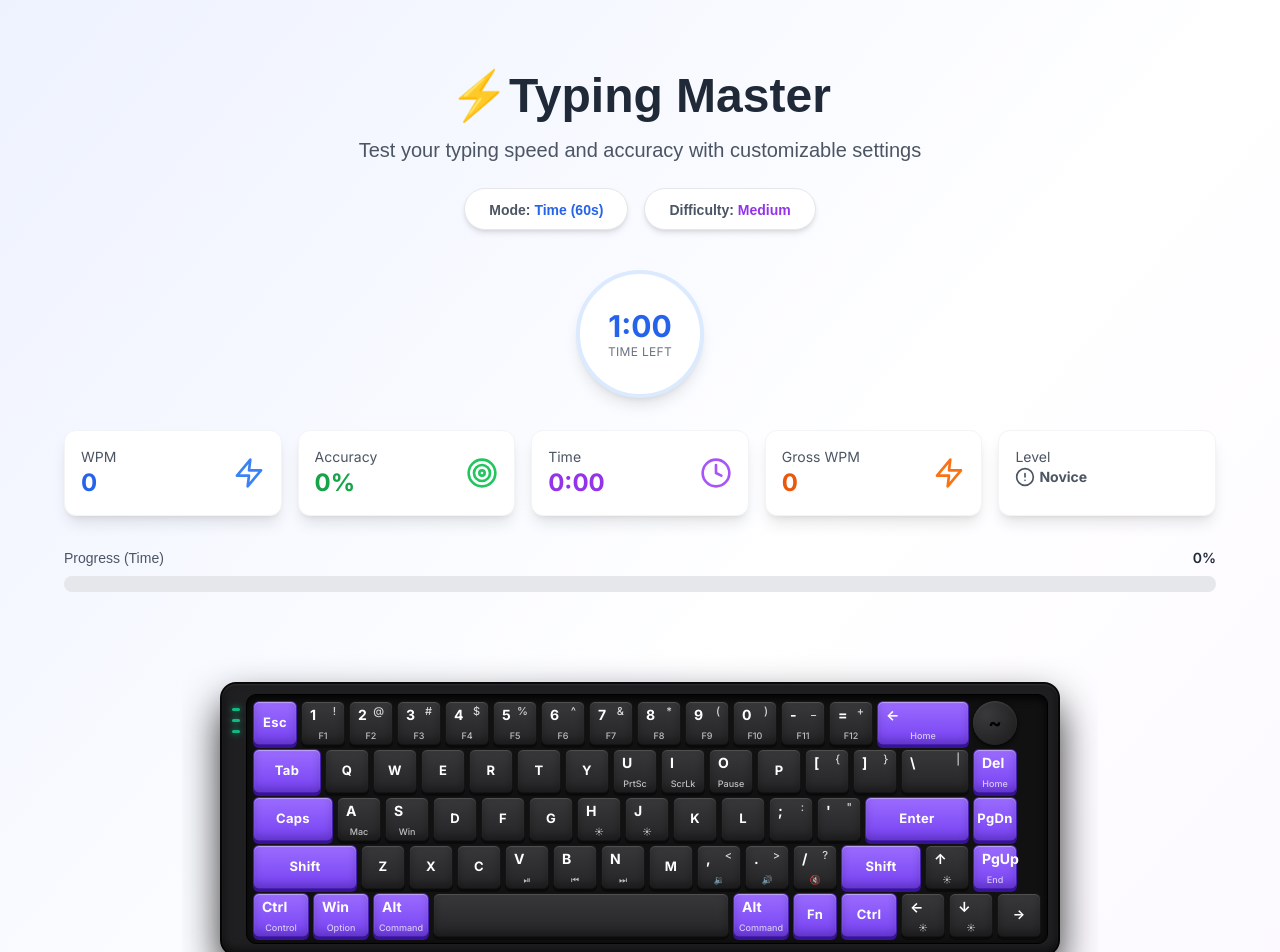
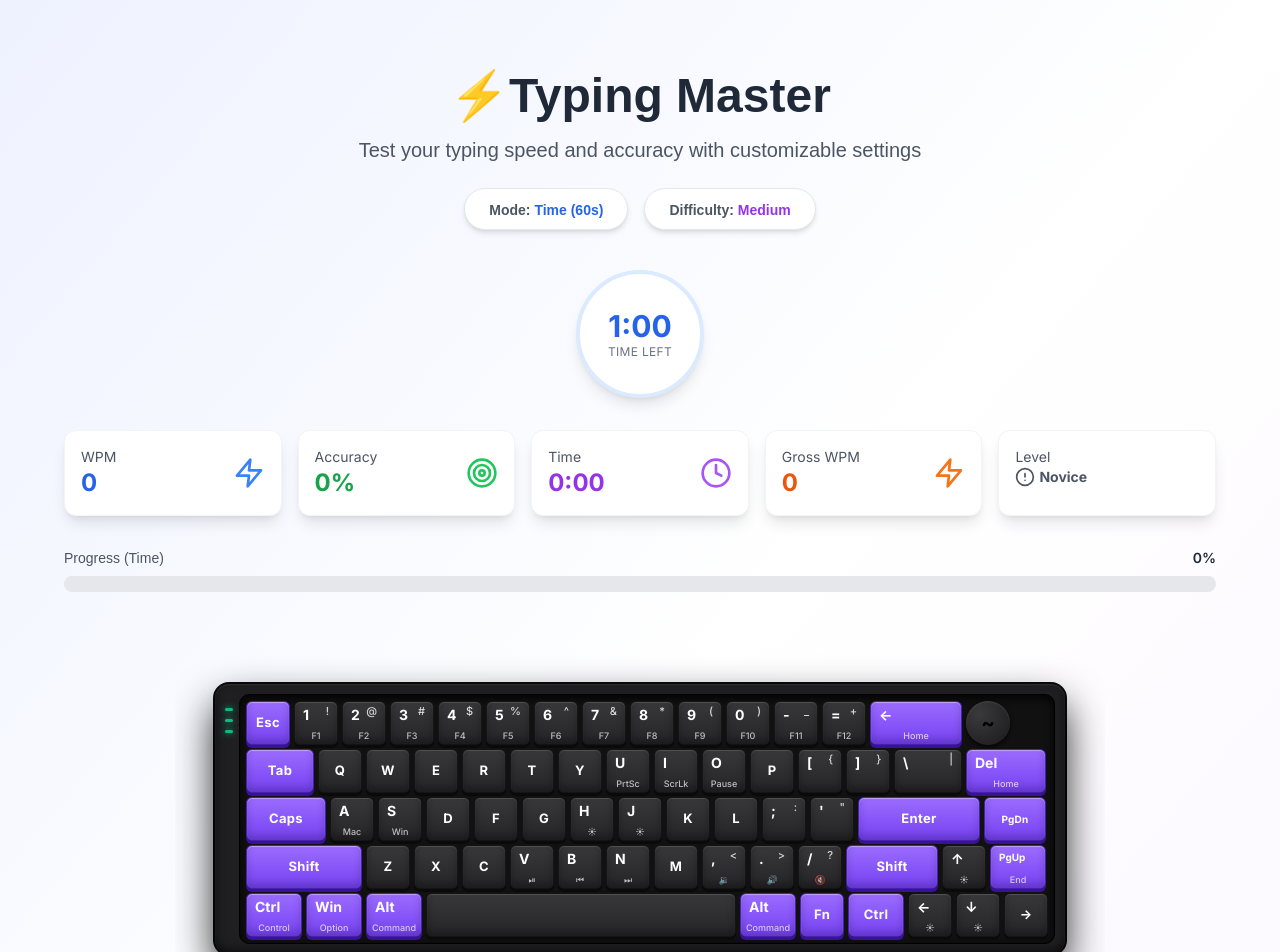
Before and after one commit to codewithdhruba01/TypeMaster, a React (Vite) app: page / in a window 1280 px wide. Shown: the top 952 px of the page. Built offline with nearby package versions, Linux system fonts and the light colour scheme; a web font is replaced by a local one.

Commit message:
feat: add smallMain prop to Key component and adjust key widths for layout refinement

```diff
--- a/src/components/Keyboard.tsx
+++ b/src/components/Keyboard.tsx
@@ -8,9 +8,10 @@ interface KeyProps {
   w?: number;
   purple?: boolean;
   isLogo?: boolean;
+  smallMain?: boolean;
 }
 
-const Key: React.FC<KeyProps> = ({ main, tr, bc, w = 44, purple = false, isLogo = false }) => {
+const Key: React.FC<KeyProps> = ({ main, tr, bc, w = 44, purple = false, isLogo = false, smallMain = false }) => {
   if (isLogo) {
     return (
       <div className="key-logo">
@@ -28,11 +29,11 @@ const Key: React.FC<KeyProps> = ({ main, tr, bc, w = 44, purple = false, isLogo
     >
       {isCentered ? (
         <div className="flex h-full w-full items-center justify-center">
-          <span className="text-[13px] font-bold tracking-wide">{main}</span>
+          <span className={`${smallMain ? 'text-[10px]' : 'text-[13px]'} font-bold tracking-wide`}>{main}</span>
         </div>
       ) : (
         <>
-          <span className="absolute top-1.5 left-2 text-[14px] font-bold leading-none">{main}</span>
+          <span className={`absolute top-1.5 left-2 ${smallMain ? 'text-[10px]' : 'text-[14px]'} font-bold leading-none`}>{main}</span>
           {tr && (
             <span className="absolute top-1 right-2 text-[11px] font-medium opacity-80 leading-none">
               {tr}
@@ -83,7 +84,7 @@ const Keyboard: React.FC = () => {
     { main: '[', tr: '{' },
     { main: ']', tr: '}' },
     { main: '\\', tr: '|', w: 68 },
-    { main: 'Del', bc: 'Home', purple: true },
+    { main: 'Del', bc: 'Home', purple: true, w: 80 },
   ];
 
   const row3 = [
@@ -99,12 +100,12 @@ const Keyboard: React.FC = () => {
     { main: 'L' },
     { main: ';', tr: ':' },
     { main: '\'', tr: '"' },
-    { main: 'Enter', w: 104, purple: true },
-    { main: 'PgDn', purple: true },
+    { main: 'Enter', w: 122, purple: true },
+    { main: 'PgDn', purple: true, smallMain: true, w: 62 },
   ];
 
   const row4 = [
-    { main: 'Shift', w: 104, purple: true },
+    { main: 'Shift', w: 116, purple: true },
     { main: 'Z' },
     { main: 'X' },
     { main: 'C' },
@@ -115,16 +116,16 @@ const Keyboard: React.FC = () => {
     { main: ',', tr: '<', bc: '🔉' },
     { main: '.', tr: '>', bc: '🔊' },
     { main: '/', tr: '?', bc: '🔇' },
-    { main: 'Shift', w: 80, purple: true },
+    { main: 'Shift', w: 92, purple: true },
     { main: '↑', bc: '☀' },
-    { main: 'PgUp', bc: 'End', purple: true },
+    { main: 'PgUp', bc: 'End', purple: true, smallMain: true, w: 56 },
   ];
 
   const row5 = [
     { main: 'Ctrl', bc: 'Control', w: 56, purple: true },
     { main: 'Win', bc: 'Option', w: 56, purple: true },
     { main: 'Alt', bc: 'Command', w: 56, purple: true },
-    { main: '', w: 296 },
+    { main: '', w: 310 },
     { main: 'Alt', bc: 'Command', w: 56, purple: true },
     { main: 'Fn', w: 44, purple: true },
     { main: 'Ctrl', w: 56, purple: true },
```
